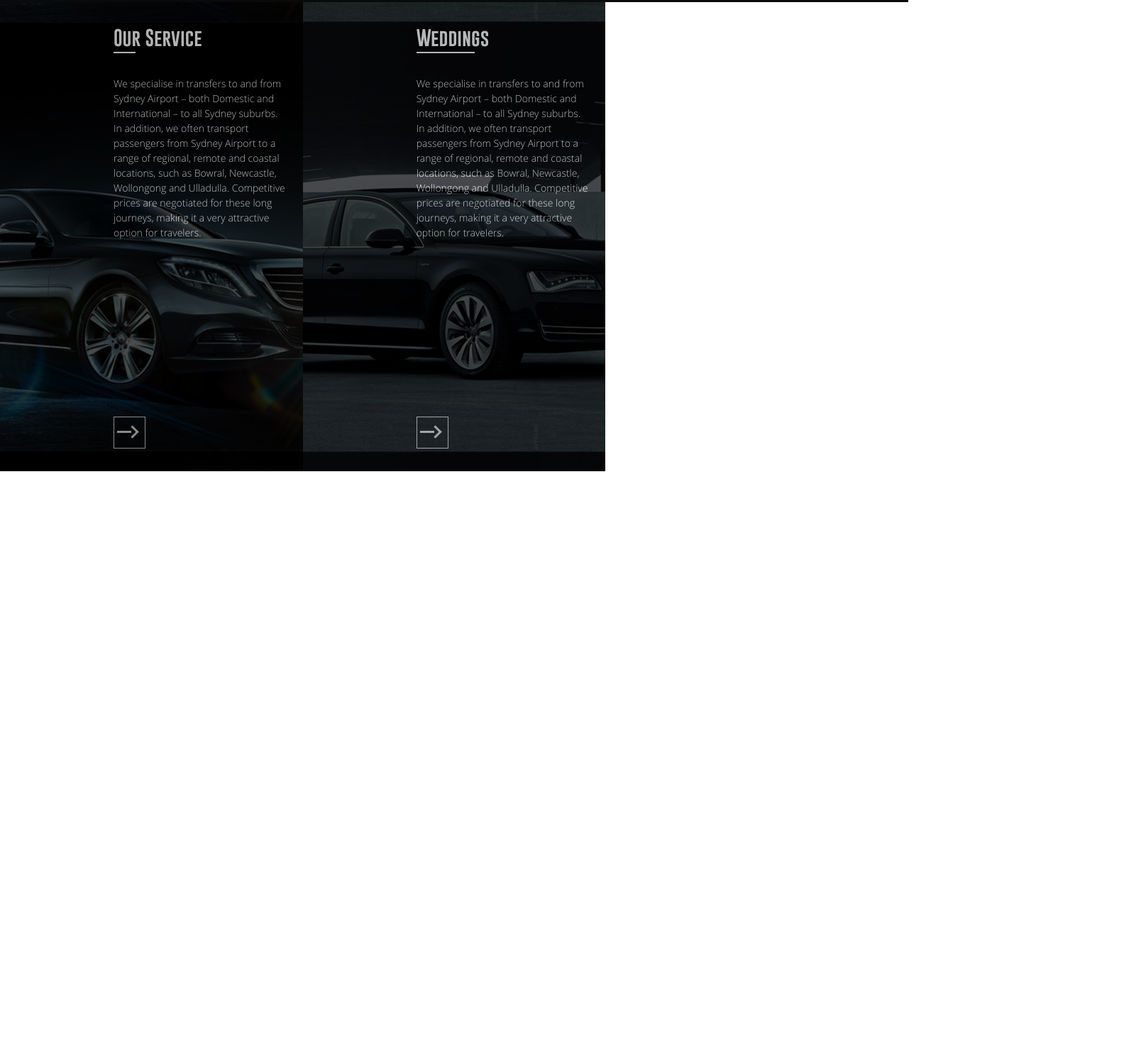
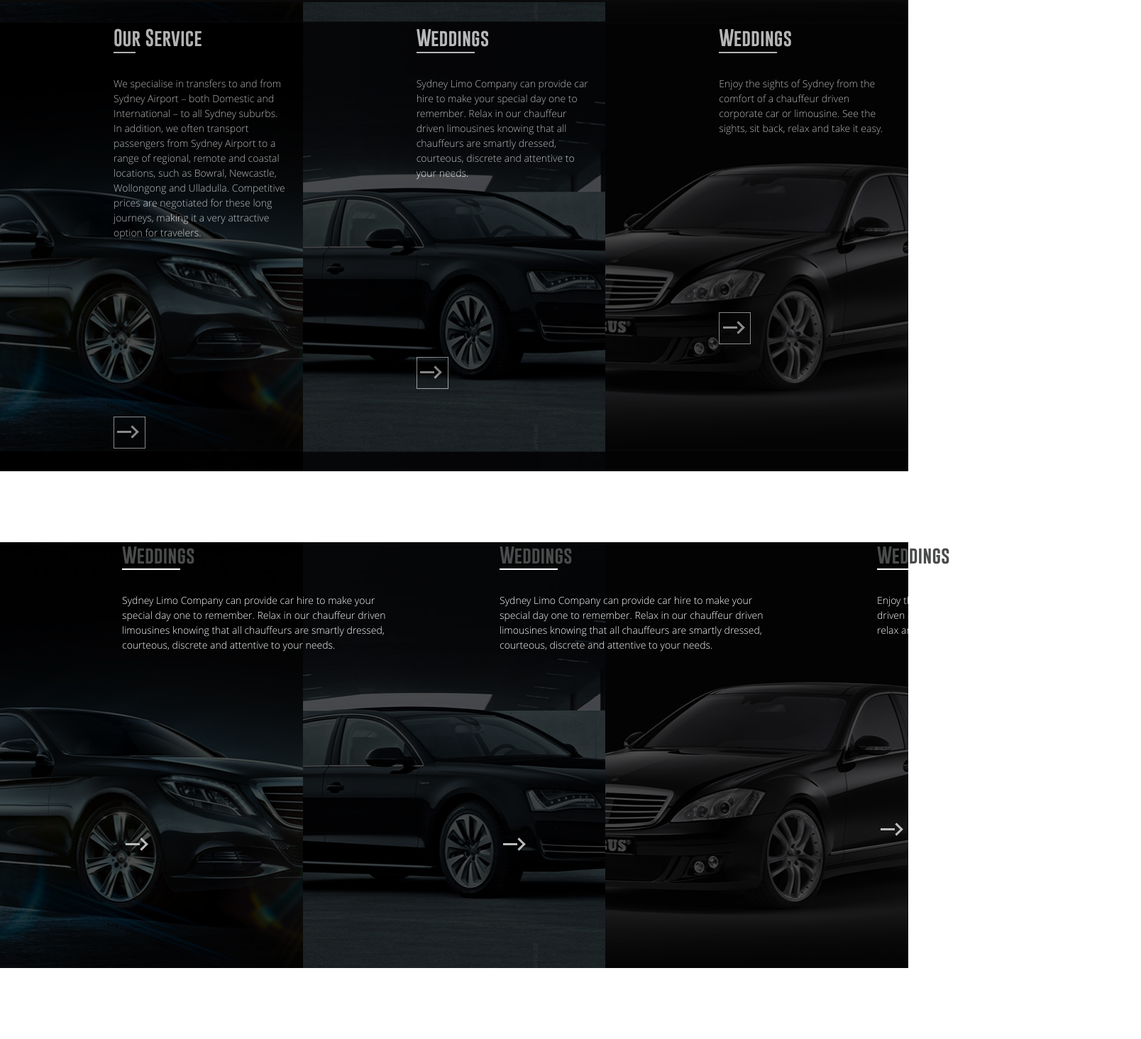
Before and after one commit to DEH9l/cars, a plain HTML site: page index.html in a window 1280 px wide. Shown: the part 818-2282 px from the top of the page at 71% size, 1608 px wide, since content can reach past the window. Before the commit the page ends 1582 px from the top, so only its background shows below. Drawn offline with Linux system fonts and the light colour scheme.

Commit message:
new-service-block

```diff
--- a/css/style.scss
+++ b/css/style.scss
@@ -177,6 +177,10 @@
     background-image: url("../images/mers-bg.png");
     background-position: center;
   }
+  .tours{
+    background-image: url("../images/mers-bg2.png");
+    background-position: center;
+  }
 
   &__inner {
     margin-left: 160px;
@@ -219,6 +223,82 @@
   }
 }
 
+
+
+
+
+
+
+
+
+.tests{
+  padding-bottom: 100px;
+  .weddings{
+    background-image: url("../images/audi-bg.png");
+    background-position: center;
+    height: 600px;
+  }
+  .our-service {
+    background-image: url("../images/mers-bg.png");
+    background-position: center;
+    height: 600px;
+  }
+  .tours{
+    background-image: url("../images/mers-bg2.png");
+    background-position: center;
+    height: 600px;
+  }
+
+  .service__inner {
+
+    & > div {
+      padding-top: 185px;
+    }
+
+    .header-text {
+      @include Gobold;
+      font-size: 25px;
+      color: white;
+    }
+
+    p {
+      @include opensans;
+      font-size: 14px;
+      color: white;
+    }
+  }
+
+  .service__bg {
+    width: 100%;
+    height: 100%;
+    background-color: black;
+    opacity: (70%);
+    .underline{
+      color: white;
+    }
+    &:hover {
+      background-color: #9e171d;
+      .underline {
+        color: black;
+      }
+    }
+
+    .pagination__next {
+      border: 1px solid #bcbcbc;
+    }
+  }
+}
+
+
+
+
+
+
+
+
+
+
+
   @media screen and(max-width: 992px) {
     .top-about-company__right__inner {
       padding: 0 50px 0 100px;
--- a/index.html
+++ b/index.html
@@ -24,7 +24,7 @@
             <div class="top-about-company clearfix black-bg">
                 <div class="black-bg">
                     <div class="top-about-company__left d-inline-block float-start coll-xl-6 col-lg-6 col-md-5 col-6 pr-1">
-                        <!--<img alt="logo" src="images/now-smart_03.png" class="w-100 d-inline-block ">-->
+                        <img alt="logo" src="images/now-smart_03.png" class="w-100 d-inline-block ">
                     </div>
                     <div class="top-about-company__right d-inline-block col-xl-7 col-lg-8 col-md-8 col-12 float-end">
                         <div class="top-about-company__right__inner"><h1 class="pb-lg-1 pt-lg-4"><span
@@ -77,11 +77,7 @@
             <div class="service__inner my-lg-3 me-lg-4">
                 <p class="header-text pb-lg-3">
                     <span class="underline">Weddings</span></p>
-                <p class="pb-lg-5">We specialise in transfers to and from Sydney Airport – both Domestic and
-                    International – to all Sydney suburbs. In addition, we often transport passengers from Sydney
-                    Airport to a range of regional, remote and coastal locations, such as Bowral, Newcastle,
-                    Wollongong and Ulladulla. Competitive prices are negotiated for these long journeys, making it a
-                    very attractive option for travelers.</p>
+                <p class="pb-lg-5">Sydney Limo Company can provide car hire to make your special day one to remember. Relax in our chauffeur driven limousines knowing that all chauffeurs are smartly dressed, courteous, discrete and attentive to your needs.</p>
                 <div>
                     <div class="pagination__next">
                         <span></span>
@@ -91,7 +87,70 @@
             </div>
         </div>
         </div>
-        <div class="tours col-lg-4 col-md-4 col-12"></div>
+        <div class="tours col-lg-4 col-md-4 col-12">
+            <div class="service__bg py-lg-3">
+                <div class="service__inner my-lg-3 me-lg-4">
+                    <p class="header-text pb-lg-3">
+                        <span class="underline">Weddings</span></p>
+                    <p class="pb-lg-5">Enjoy the sights of Sydney from the comfort of a chauffeur driven corporate car or limousine. See the sights, sit back, relax and take it easy. </p>
+                    <div>
+                        <div class="pagination__next">
+                            <span></span>
+                            <span></span>
+                        </div>
+                    </div>
+                </div>
+            </div>
+        </div>
+    </article>
+
+
+    <article class="tests d-flex">
+        <div class="position-relative container-fluid d-flex px-0">
+            <div class="col-lg-4 our-service">
+                <div class="service__bg w-100 h-100"></div>
+            </div>
+            <div class="col-lg-4 weddings">
+                <div class="service__bg w-100 h-100"></div>
+            </div>
+            <div class="col-lg-4 tours">
+                <div class="service__bg w-100 h-100"></div>
+            </div>
+        </div>
+        <div class="container position-absolute d-flex">
+            <div class="service__inner col-4">
+                <p class="header-text pb-lg-3">
+                    <span class="underline">Weddings</span></p>
+                <p class="pb-lg-5">Sydney Limo Company can provide car hire to make your special day one to remember. Relax in our chauffeur driven limousines knowing that all chauffeurs are smartly dressed, courteous, discrete and attentive to your needs.</p>
+                <div>
+                    <div class="pagination__next">
+                        <span></span>
+                        <span></span>
+                    </div>
+                </div>
+            </div>
+            <div class="service__inner col-4">
+                <p class="header-text pb-lg-3">
+                    <span class="underline">Weddings</span></p>
+                <p class="pb-lg-5">Sydney Limo Company can provide car hire to make your special day one to remember. Relax in our chauffeur driven limousines knowing that all chauffeurs are smartly dressed, courteous, discrete and attentive to your needs.</p>
+                <div>
+                    <div class="pagination__next">
+                        <span></span>
+                        <span></span>
+                    </div>
+                </div>
+            </div>
+            <div class="service__inner col-4">
+            <p class="header-text pb-lg-3">
+                <span class="underline">Weddings</span></p>
+            <p class="pb-lg-5">Enjoy the sights of Sydney from the comfort of a chauffeur driven corporate car or limousine. See the sights, sit back, relax and take it easy. </p>
+            <div>
+                <div class="pagination__next">
+                    <span></span>
+                    <span></span>
+                </div>
+            </div>
+        </div>
     </article>
 </section>
 <script src="javascript/bootstrap.js"></script>
```
Also changed, not shown: css/style.css, 1 other file.
